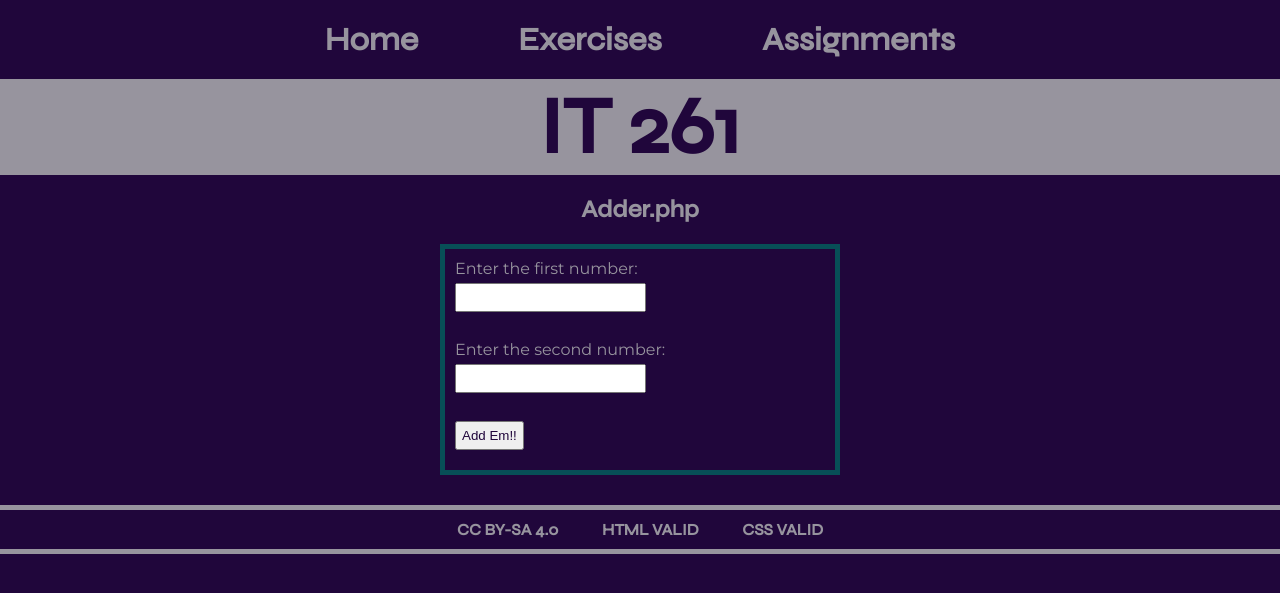
After one commit to sarahstandish/it261portalpage, a PHP site: page /website/week4/adder.php in a window 1280 px wide. The commit adds this page. Shown: the top 593 px of the page. Run offline with PHP 8.4, Linux system fonts and the light colour scheme.

Commit message:
week 4 exercises and assignments

```diff
--- a/includes/config.php
+++ b/includes/config.php
@@ -6,7 +6,7 @@ $assignments = [
     'MAMP' =>
     '/it261/website/week2/mamp.php',
     'Using a Switch' => '/it261/website/week3/switch.php',
-    'Troubleshooting' => '',
+    'Troubleshooting' => '/it261/website/week4/adder.php',
     'Group Adder' => '',
     'Calculating Form' => '',
     'Group Currency Form' => '','Emailable Form' => '',
@@ -39,6 +39,11 @@ $week3 = [
     'date.php' => '/it261/weeks/week3/date.php',
 ];
 
+$week4 = [
+    'form1.php' => '/it261/weeks/week4/form1.php',
+    'form2.php' => '/it261/weeks/week4/form2.php',
+];
+
 $nav2 = [
     "Home" => '/it261/website/index.php',
     "About" => 'about.php',
@@ -49,7 +54,6 @@ $nav2 = [
 
 switch(THIS_PAGE) {
     case '/it261/index.php':
-
 }
 
 ?>
--- a/includes/nav.php
+++ b/includes/nav.php
@@ -18,7 +18,9 @@ include 'config.php';
                 week_menu($week2);
                 echo "<p class='weekname'>Week 3</p>";
                 week_menu($week3);
-                echo "<p class='weekname'>Week 4</p>
+                echo "<p class='weekname'>Week 4</p>";
+                week_menu($week4);
+                echo "
                 <p class='weekname'>Week 5</p>
                 <p class='weekname'>Week 6</p>
                 <p class='weekname'>Week 7</p>
--- /dev/null
+++ b/website/week4/adder.php
@@ -0,0 +1,121 @@
+
+<!DOCTYPE html>
+<html lang="en">
+<head>
+    <link href="/it261/css/styles.css" type="text/css" rel="stylesheet">
+    <link rel="preconnect" href="https://fonts.gstatic.com">
+    <link href="https://fonts.googleapis.com/css2?family=Montserrat&family=Syne:wght@400;500&display=swap" rel="stylesheet">
+    <title>My Adder Assignment</title>
+    <style>
+        * {
+            color: var(--text-color)
+        }
+        h2 {
+            color: var(--text-color);
+        }
+        p {
+            color:  var(--text-color);
+        }
+        label {
+            font-family: var(--body-font);
+        }
+        form {
+        width: 400px;
+        margin: 0 auto;
+    }
+
+    label {
+        display: block;
+        margin-bottom: 5px;
+    }
+
+    input {
+        display: block;
+        margin-bottom: 10px;
+        padding: 5px;
+        color: var(--background-color)
+    }
+
+    h1, h2 {
+        text-align: center;
+        margin: 20px;
+    }
+
+    fieldset {
+        border: 5px solid var(--accent-color-1);
+        padding: 10px;
+    }
+
+    .response {
+        margin: 0 auto;
+        text-align: center;
+        padding: 10px;
+    }
+
+    response p {
+        margin: 10px;
+    }
+
+    </style>
+</head>
+<body>
+    <?php include '../../includes/nav.php' ?>
+    <?php include '../../includes/header.php'; echo $header ?>
+    <h2>Adder.php</h2>
+    <form action="" method="post">
+        <fieldset>
+            <label for="num1">Enter the first number:</label>
+                <input type="text" name='num1' id='num1'><br>
+            <label for="num2">Enter the second number:</label>
+                <input type="text" name='num2' id="num2"><br>
+            <input type="submit" name="submit" value="Add Em!!">
+        </fieldset>
+    </form>
+    <div class="response">
+    <?php
+    if (isset($_POST['num1'], $_POST['num2'])) {
+        $num1 = $_POST['num1'];
+        $num2 = $_POST['num2'];
+        if (empty($num1) || empty($num2)) {
+            echo "<p>Please fill out all the fields.</p>";
+        } else if (is_numeric($num1) && is_numeric($num2)) {
+            $myTotal = $num1 + $num2;
+            echo "<h2>You added $num1 and $num2.</h2>";
+            echo "<p>and the answer is <br><span style='color:red;'>$myTotal</span>!</p>";
+            echo "<p><a href=''>Reset page</a></p>";
+        } else {
+            echo "<p>You must enter two numbers.</p>";
+        }
+    }
+    ?>
+    </div>
+    <?php include '../../includes/footer.php'; footer()?>
+
+<!--here are my errors-->
+<!--Added closing php tag on line 12-->
+<!--Removed misplaced closing php tag on line 28-->
+<!--Added missing <!DOCTYPE html>-->
+<!--Added language attribute to html-->
+<!--Added stylesheet reference to html-->
+<!--Removed misplaced / from opening form tag -->
+<!--Added missing quotation marks to input value-->
+<!--Corrected caluclation for $mytotal; should be = not -= -->
+<!--Fixed quotation marks & string interpolation in h2-->
+<!--Added closing h2 tag-->
+<!--Fixed quotation marks and string interpolation in presentation of answer-->
+<!--Added closing semicolon line 9 to reset page instructions-->
+<!--Removed //adder-wrong comment-->
+<!--Added closing </p> tag to reset page instructions-->
+<!--Got rid of frowny face at bottom of page-->
+<!--Changed Num1 to num1 in input-->
+<!--Changed Num2 to num1 in $mytotal calc -->
+<!--Added condition that num2 must be set to submit form-->
+<!--Fixed label html tags-->
+<!--Added for attributes to labels-->
+<!--Added poast method to form -->
+<!--Added validation to check if values submitted are numeric -->
+<!--Added validation to check if either field is empty -->
+<!--Added additional styles-->
+
+</body>
+</html>
```
Also changed, not shown: website/week4/errors.txt (added, +24 -0 lines), weeks/week4/form1.php (added, +21 -0 lines), weeks/week4/form2.php (added, +89 -0 lines).
